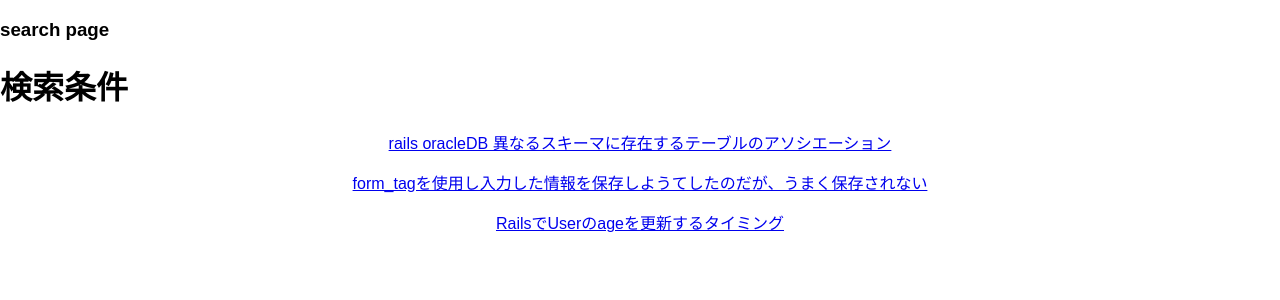
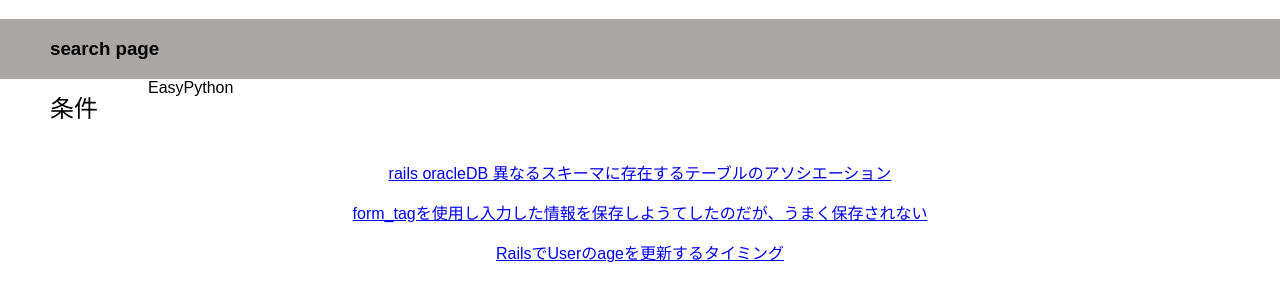
Before and after one commit to hogeline/yukemuri2018-team-sc, a React (Create React App) app: page /questions in a window 1280 px wide. Shown: the top 300 px of the page. Built offline with nearby package versions, Linux system fonts and the light colour scheme.

Commit message:
Update:search page style

```diff
--- a/src/containers/Search.css
+++ b/src/containers/Search.css
@@ -0,0 +1,24 @@
+header {
+    height: 60px;
+    background-color: #aba6a6
+}
+
+header {
+    line-height: 60px;
+    padding-left: 50px;
+}
+
+.search-conditions {
+    display: flex;
+    padding-left: 50px;
+    height: 60px;
+}
+
+.search-conditions-title {
+    font-size: 24px;
+    line-height: 60px;
+}
+
+.search-conditions-level {
+    margin-left: 50px;
+}
--- a/src/containers/Search.jsx
+++ b/src/containers/Search.jsx
@@ -39,7 +39,9 @@ class Search extends Component {
           <h3 className="search-header-logo">search page</h3>
         </header>
         <div className="search-conditions">
-          <h1>検索条件</h1>
+          <div className="search-conditions-title">条件</div>
+          <div className="search-conditions-level">Easy</div>
+          <div className="search-conditions-tag">Python</div>
         </div>
         <div className="errormessage">
           <h1>{this.state.errorMessage}</h1>
```
